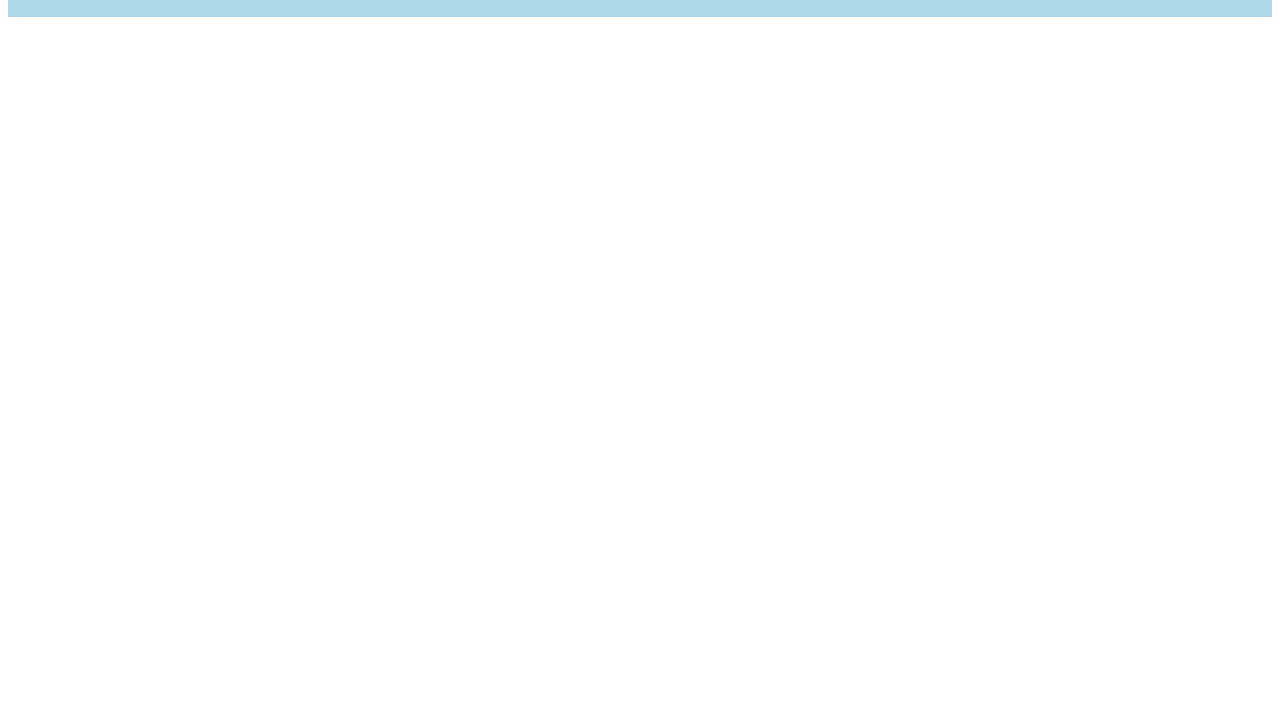
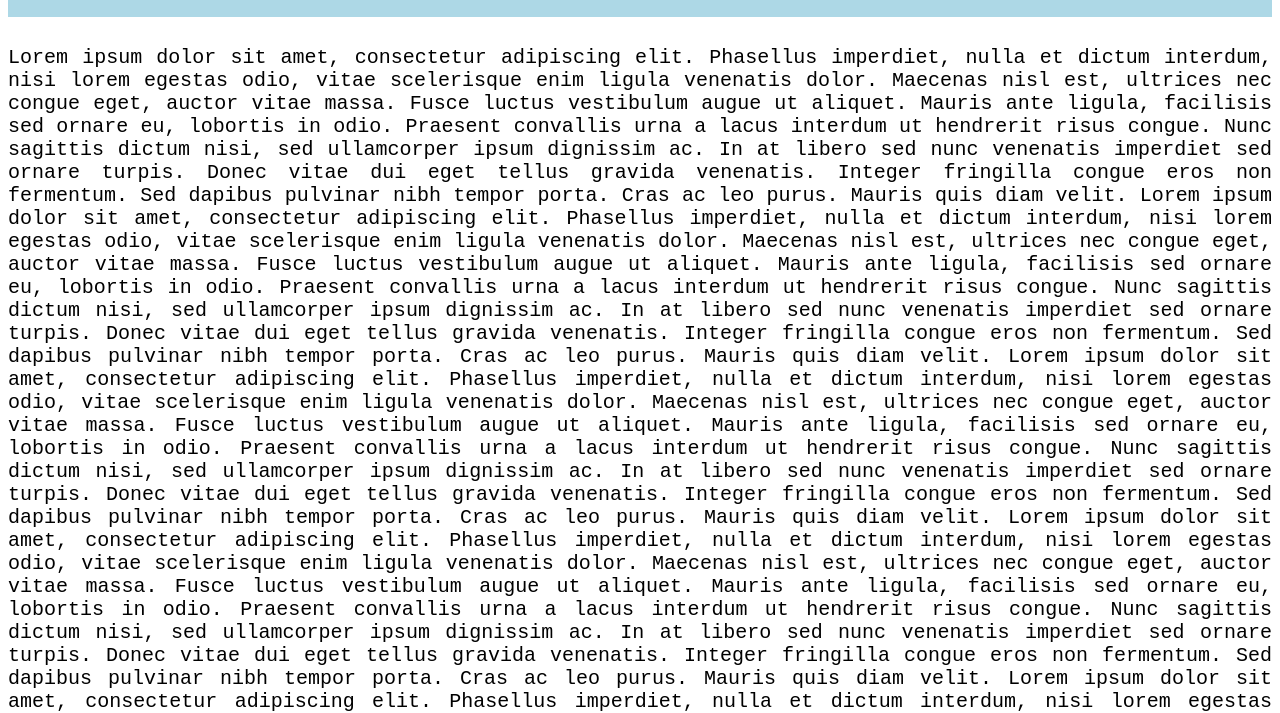
Before and after one commit to gloomphant/gloomphant.github.io, a plain HTML site: page index.html in a window 1280 px wide. Shown: the part 477-1190 px from the top of the page. Before the commit the page ends 800 px from the top, so only its background shows below. Drawn offline with Linux system fonts and the light colour scheme.

Commit message:
Update index.html

```diff
--- a/index.html
+++ b/index.html
@@ -26,5 +26,52 @@
             </div>
         </div>
         <marquee>this is just for testing n stuff cz my laptop's a**</marquee>
+        <div>
+            Lorem ipsum dolor sit amet, consectetur adipiscing elit. Phasellus imperdiet, nulla et dictum interdum,
+            nisi lorem egestas odio, vitae scelerisque enim ligula venenatis dolor. Maecenas nisl est, ultrices nec
+            congue eget, auctor vitae massa. Fusce luctus vestibulum augue ut aliquet. Mauris ante ligula, facilisis
+            sed ornare eu, lobortis in odio. Praesent convallis urna a lacus interdum ut hendrerit risus congue. Nunc
+            sagittis dictum nisi, sed ullamcorper ipsum dignissim ac. In at libero sed nunc venenatis imperdiet sed
+            ornare turpis. Donec vitae dui eget tellus gravida venenatis. Integer fringilla congue eros non fermentum.
+            Sed dapibus pulvinar nibh tempor porta. Cras ac leo purus. Mauris quis diam velit. Lorem ipsum dolor sit
+            amet, consectetur adipiscing elit. Phasellus imperdiet, nulla et dictum interdum, nisi lorem egestas odio,
+            vitae scelerisque enim ligula venenatis dolor. Maecenas nisl est, ultrices nec congue eget, auctor vitae
+            massa. Fusce luctus vestibulum augue ut aliquet. Mauris ante ligula, facilisis sed ornare eu, lobortis in
+            odio. Praesent convallis urna a lacus interdum ut hendrerit risus congue. Nunc sagittis dictum nisi, sed
+            ullamcorper ipsum dignissim ac. In at libero sed nunc venenatis imperdiet sed ornare turpis. Donec vitae
+            dui eget tellus gravida venenatis. Integer fringilla congue eros non fermentum. Sed dapibus pulvinar nibh
+            tempor porta. Cras ac leo purus. Mauris quis diam velit. Lorem ipsum dolor sit amet, consectetur adipiscing
+            elit. Phasellus imperdiet, nulla et dictum interdum, nisi lorem egestas odio, vitae scelerisque enim ligula
+            venenatis dolor. Maecenas nisl est, ultrices nec congue eget, auctor vitae massa. Fusce luctus vestibulum
+            augue ut aliquet. Mauris ante ligula, facilisis sed ornare eu, lobortis in odio. Praesent convallis urna a
+            lacus interdum ut hendrerit risus congue. Nunc sagittis dictum nisi, sed ullamcorper ipsum dignissim ac.
+            In at libero sed nunc venenatis imperdiet sed ornare turpis. Donec vitae dui eget tellus gravida venenatis.
+            Integer fringilla congue eros non fermentum. Sed dapibus pulvinar nibh tempor porta. Cras ac leo purus.
+            Mauris quis diam velit. Lorem ipsum dolor sit amet, consectetur adipiscing elit. Phasellus imperdiet, nulla
+            et dictum interdum, nisi lorem egestas odio, vitae scelerisque enim ligula venenatis dolor. Maecenas nisl est,
+            ultrices nec congue eget, auctor vitae massa. Fusce luctus vestibulum augue ut aliquet. Mauris ante ligula,
+            facilisis sed ornare eu, lobortis in odio. Praesent convallis urna a lacus interdum ut hendrerit risus congue.
+            Nunc sagittis dictum nisi, sed ullamcorper ipsum dignissim ac. In at libero sed nunc venenatis imperdiet sed
+            ornare turpis. Donec vitae dui eget tellus gravida venenatis. Integer fringilla congue eros non fermentum. Sed
+            dapibus pulvinar nibh tempor porta. Cras ac leo purus. Mauris quis diam velit. Lorem ipsum dolor sit amet,
+            consectetur adipiscing elit. Phasellus imperdiet, nulla et dictum interdum, nisi lorem egestas odio, vitae
+            scelerisque enim ligula venenatis dolor. Maecenas nisl est, ultrices nec congue eget, auctor vitae massa. Fusce
+            luctus vestibulum augue ut aliquet. Mauris ante ligula, facilisis sed ornare eu, lobortis in odio. Praesent
+            convallis urna a lacus interdum ut hendrerit risus congue. Nunc sagittis dictum nisi, sed ullamcorper ipsum
+            dignissim ac. In at libero sed nunc venenatis imperdiet sed ornare turpis. Donec vitae dui eget tellus gravida
+            venenatis. Integer fringilla congue eros non fermentum. Sed dapibus pulvinar nibh tempor porta. Cras ac leo purus.
+            Mauris quis diam velit. Lorem ipsum dolor sit amet, consectetur adipiscing elit. Phasellus imperdiet, nulla et dictum
+            interdum, nisi lorem egestas odio, vitae scelerisque enim ligula venenatis dolor. Maecenas nisl est, ultrices nec congue
+            eget, auctor vitae massa. Fusce luctus vestibulum augue ut aliquet. Mauris ante ligula, facilisis sed ornare eu, lobortis
+            in odio. Praesent convallis urna a lacus interdum ut hendrerit risus congue. Nunc sagittis dictum nisi, sed ullamcorper
+            ipsum dignissim ac. In at libero sed nunc venenatis imperdiet sed ornare turpis. Donec vitae dui eget tellus gravida
+            venenatis. Integer fringilla congue eros non fermentum. Sed dapibus pulvinar nibh tempor porta. Cras ac leo purus. Mauris
+            quis diam velit. Lorem ipsum dolor sit amet, consectetur adipiscing elit. Phasellus imperdiet, nulla et dictum interdum, nisi
+            lorem egestas odio, vitae scelerisque enim ligula venenatis dolor. Maecenas nisl est, ultrices nec congue eget, auctor vitae
+            massa. Fusce luctus vestibulum augue ut aliquet. Mauris ante ligula, facilisis sed ornare eu, lobortis in odio. Praesent
+            convallis urna a lacus interdum ut hendrerit risus congue. Nunc sagittis dictum nisi, sed ullamcorper ipsum dignissim ac.
+            In at libero sed nunc venenatis imperdiet sed ornare turpis. Donec vitae dui eget tellus gravida venenatis. Integer fringilla
+            congue eros non fermentum. Sed dapibus pulvinar nibh tempor porta. Cras ac leo purus. Mauris quis diam velit.
+        </div>
     </body>
 </html>
```
